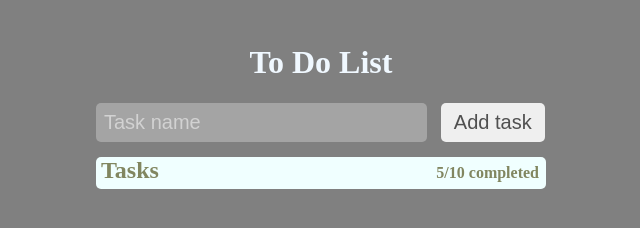
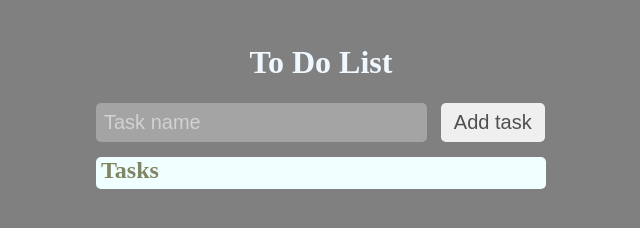
Before and after one commit to yesayi1028/yesayi1028.github.io, a plain HTML site: page index.html in a window 1280 px wide. Shown: the whole page, without its empty margins (228-868 px from the left). Drawn offline with Linux system fonts and the light colour scheme.

Commit message:
Update index.html

```diff
--- a/index.html
+++ b/index.html
@@ -16,7 +16,7 @@
 
             <div id="tasks">
                 <h1>Tasks</h1>
-                <p id="completed"> 5/10 completed</p>
+                <p id="completed"></p>
             </div>
         </div>
 
```
